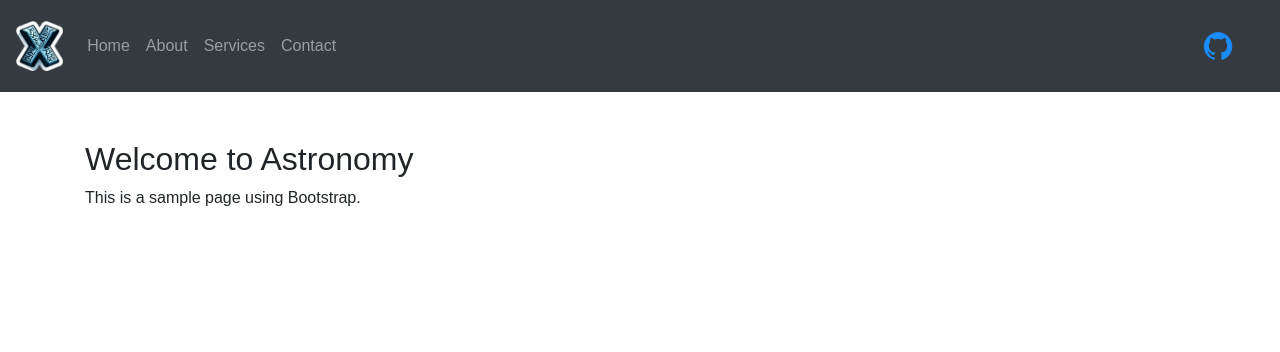
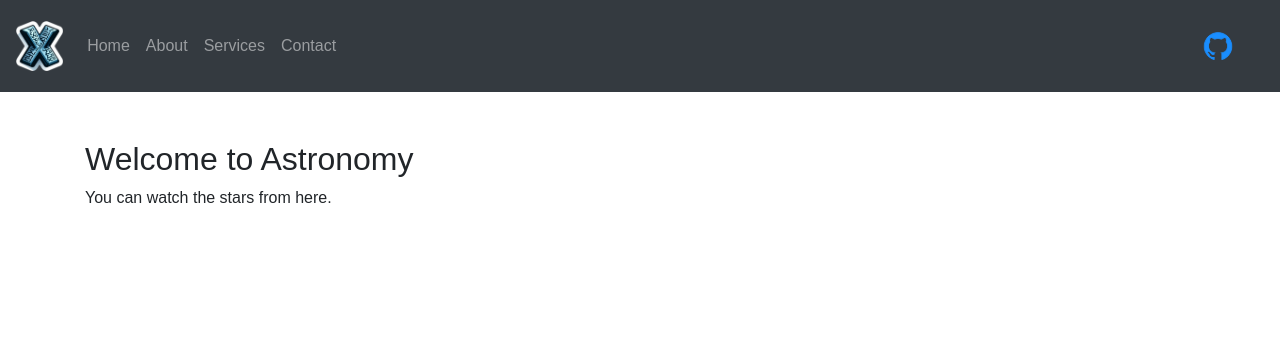
Before and after one commit to Programmingmonth/Weblog, a Django app: page / in a window 1280 px wide. Shown: the top 352 px of the page. Run offline with Django 5.2, Linux system fonts and the light colour scheme; some libraries are stand-ins or nearby versions.

Commit message:
Initial commit

```diff
--- a/Astronomy/web/templates/index.html
+++ b/Astronomy/web/templates/index.html
@@ -53,7 +53,7 @@
 
     <div class="container mt-5">
         <h2>Welcome to Astronomy</h2>
-        <p>This is a sample page using Bootstrap.</p>
+        <p>You can watch the stars from here.</p>
     </div>
 
     <!-- Bootstrap JS, Popper.js, and jQuery -->
```
